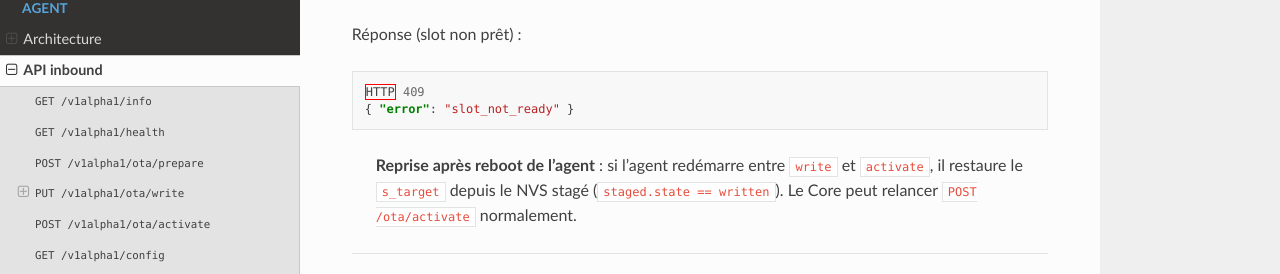
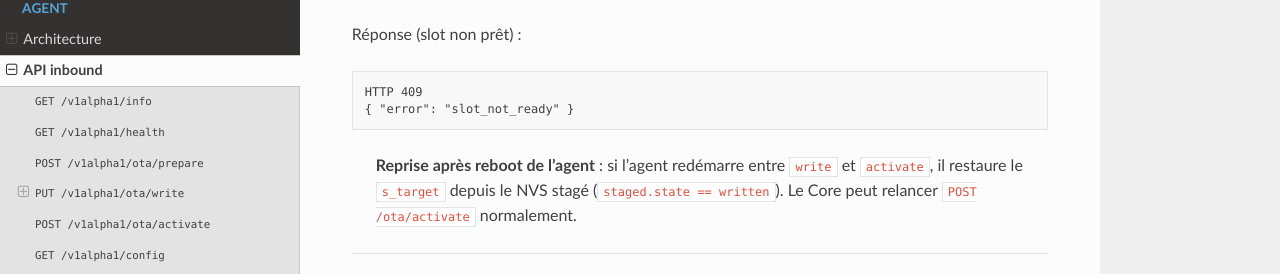
Before and after one commit to iobewi/embewi-agent-esp, a Sphinx documentation site: the page built from docs/api.md, in a window 1280 px wide and 900 px high, scrolled down 3586 px. Shown: the part 175-449 px from the top of the window. Built offline with Sphinx 7.4.7 and the Read the Docs theme 3.1.0, drawn with Linux system fonts in a browser that asks for light colours.

Commit message:
fix(sphinx): corrige le lexer du bloc HTTP 409 dans api.md
Le bloc mixte 'HTTP 409 + JSON' était annoté json → erreur Pygments.
Passage en text pour le snippet qui mélange la ligne de statut HTTP et le corps.

````diff
--- a/docs/api.md
+++ b/docs/api.md
@@ -176,7 +176,7 @@ Réponse (succès) :
 
 Réponse (slot non prêt) :
 
-```json
+```text
 HTTP 409
 { "error": "slot_not_ready" }
 ```
````
